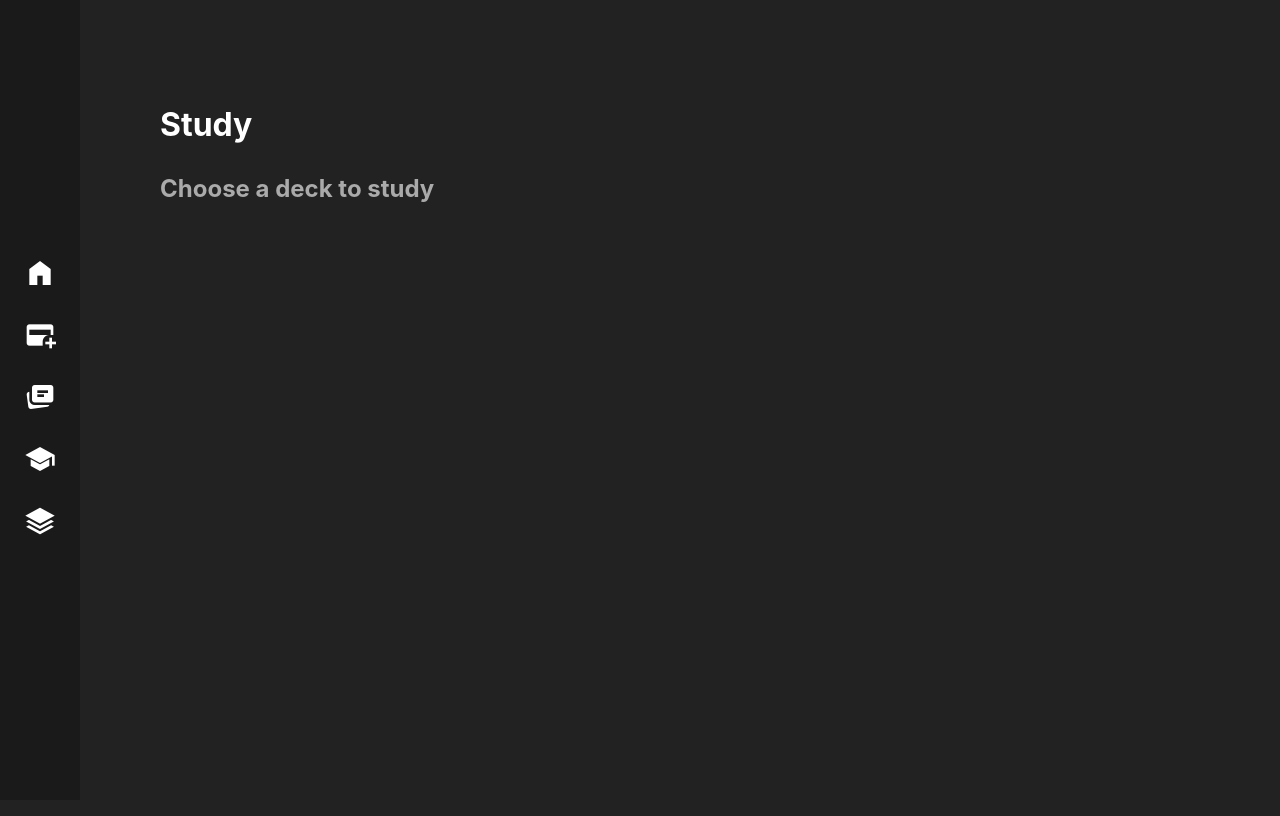
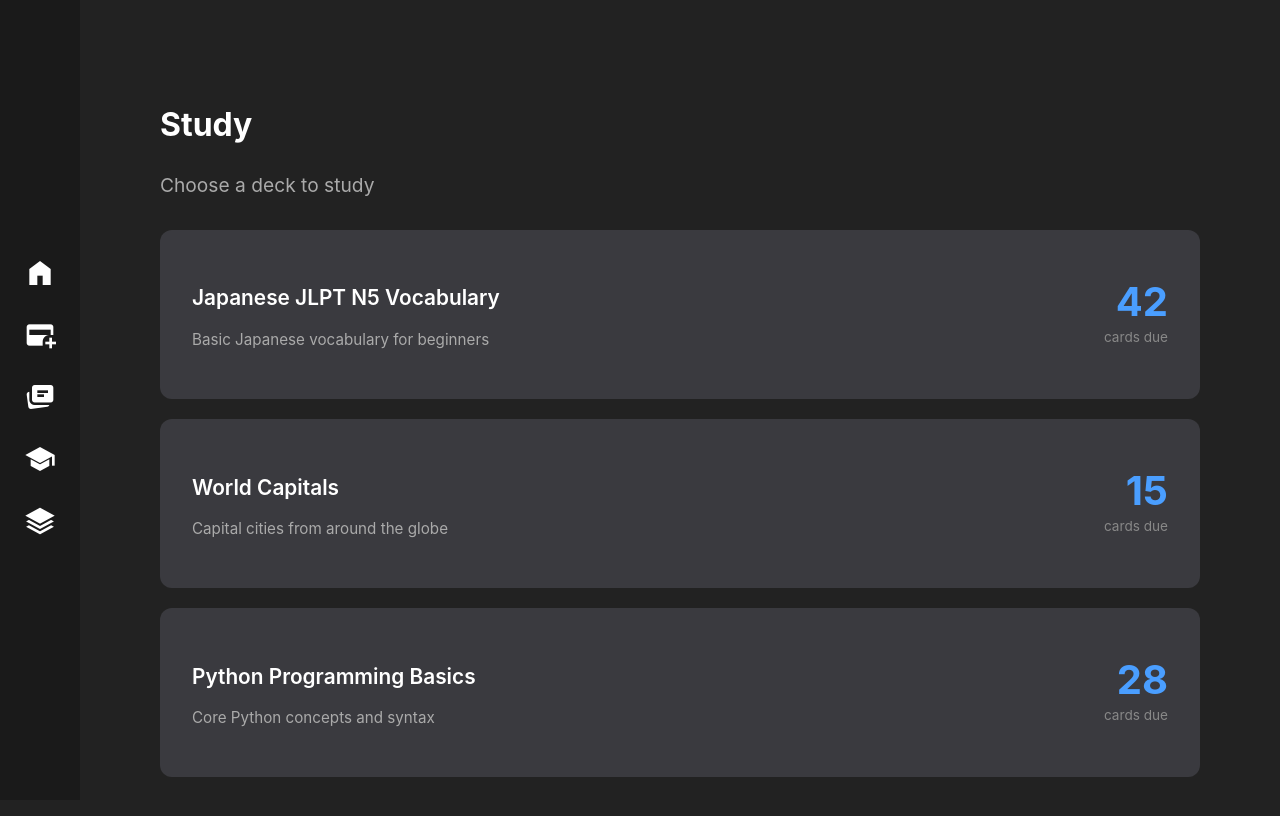
Before and after one commit to 18barbers2/gostudycards, a React (Vite) app in the folder frontend/: page /study in a window 1280 px wide. Shown: the top 816 px of the page. Built offline with nearby package versions, Linux system fonts and the light colour scheme.

Commit message:
feature: added deck options with styling

```diff
--- a/frontend/src/css/Study.css
+++ b/frontend/src/css/Study.css
@@ -1,14 +1,112 @@
+.study-page {
+    background-color: #222222;
+    color: white;
+    padding: 40px 20px;
+}
+
 .study-page-container {
     display: flex;
     flex-direction: column;
-    justify-content: center;
     align-items: center;
-    padding: 0 40px;
+    width: 100%;
     min-height: calc(100vh - 80px);
 }
 
-.study-page {
-    display: block;
+.deck-selection {
+    display: flex;
+    flex-direction: column;
     width: 100%;
-    padding: 100px;
+    max-width: 1024;
+    gap: 20px;
 }
+
+.deck-selection h1 {
+    font-size: 2.5rem;
+    font-weight: 700;
+    margin-bottom: 10px;
+}
+
+.subtitle {
+    font-size: 1.2rem;
+    margin-bottom: 30px;
+    color: #aaa;
+    font-weight: 400;
+}
+
+.deck-option {
+    background: #3a3a3f;
+    padding: 30px;
+    border-radius: 12px;
+    cursor: pointer;
+    transition: all 0.3s ease;
+    border: 2px solid transparent;
+    display: flex;
+    justify-content: space-between;
+    align-items: center;
+}
+
+.deck-option:hover {
+    background: #424247;
+    border-color: #4a9eff;
+    transform: translateX(5px);
+}
+
+.deck-info {
+    flex: 1;
+}
+
+.deck-info h3 {
+    font-size: 1.3rem;
+    margin-bottom: 8px;
+    font-weight: 600;
+    color: white;
+}
+
+.deck-info p {
+    color: #aaa;
+    font-size: 0.95rem;
+}
+
+.deck-stats {
+    text-align: right;
+    margin-left: 30px;
+    display: flex;
+    flex-direction: column;
+    align-items: flex-end;
+}
+
+.due-count {
+    font-size: 2.5rem;
+    font-weight: 700;
+    color: #4a9eff;
+    line-height: 1;
+    margin-bottom: 5px;
+}
+
+.due-label {
+    font-size: 0.85rem;
+    color: #888;
+}
+
+/* Mobile */
+@media (max-width: 1024px) {
+    .study-page {
+        padding: 20px;
+    }
+
+    .deck-selection h1 {
+        font-size: 2rem;
+    }
+
+    .subtitle {
+        font-size: 1rem;
+    }
+
+    .deck-option {
+        padding: 20px;
+    }
+
+    .due-count {
+        font-size: 2rem;
+    }
+}
--- a/frontend/src/data/testDecks.json
+++ b/frontend/src/data/testDecks.json
@@ -4,7 +4,7 @@
     "name": "Japanese JLPT N5 Vocabulary",
     "description": "Basic Japanese vocabulary for beginners",
     "totalCards": 487,
-    "cardsdue": 42
+    "cardsDue": 42
   },
   {
     "id": "2",
--- a/frontend/src/pages/Study.tsx
+++ b/frontend/src/pages/Study.tsx
@@ -1,16 +1,40 @@
 import { Layout } from "../components/Layout/Layout.tsx";
+import testDecks from '../data/testDecks.json';
+import '../css/Study.css';
+
+
+export function DeckOption( {id, name, description, cardsDue} : {id: string, name: string, description: string, cardsDue: number} ) {
+    return (
+        <div className="deck-option">
+            <div className="deck-info">
+                <h3>{name}</h3>
+                <p>{description}</p>
+            </div>
+            <div className="deck-stats">
+                <div className="due-count">{cardsDue}</div>
+                <div className="due-label">cards due</div>
+            </div>
+        </div>
+    );
+}
 
 
 export function Study() {
     return (
         <Layout>
-            <div className='study-page'>
-                <h1>Study</h1>
-                <h2 className='subtitle'>Choose a deck to study</h2>
-                <div className="study-page-container">
+            <h1>Study</h1>
+            <h2 className='subtitle'>Choose a deck to study</h2>
+            <div className="deck-selection">
+                {testDecks.map((deck) => (
+                    <DeckOption
+                        id={deck.id}
+                        name={deck.name}
+                        description={deck.description || "No description"}
+                        cardsDue={deck.cardsDue}
+                    />
+                ))}
+            </div>
 
-                </div>
-            </div>
         </Layout>
     );
 }
```
